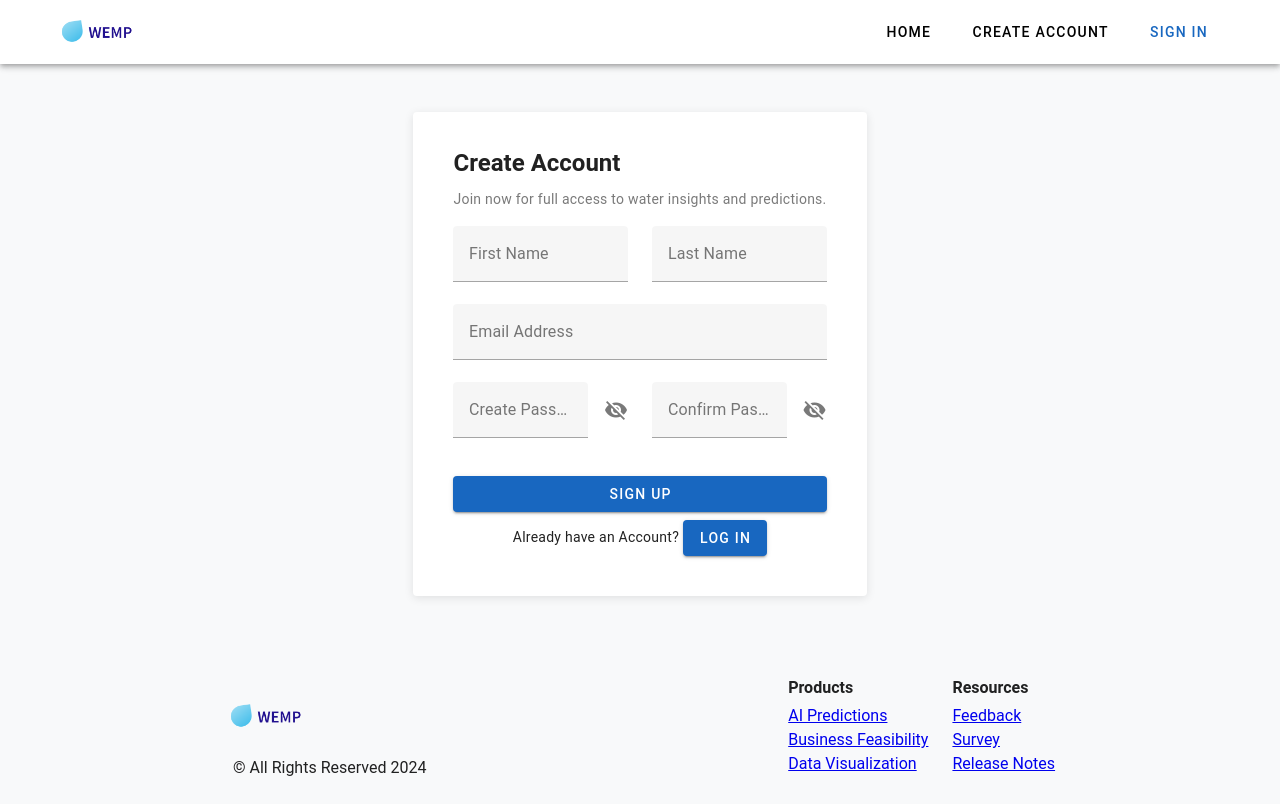
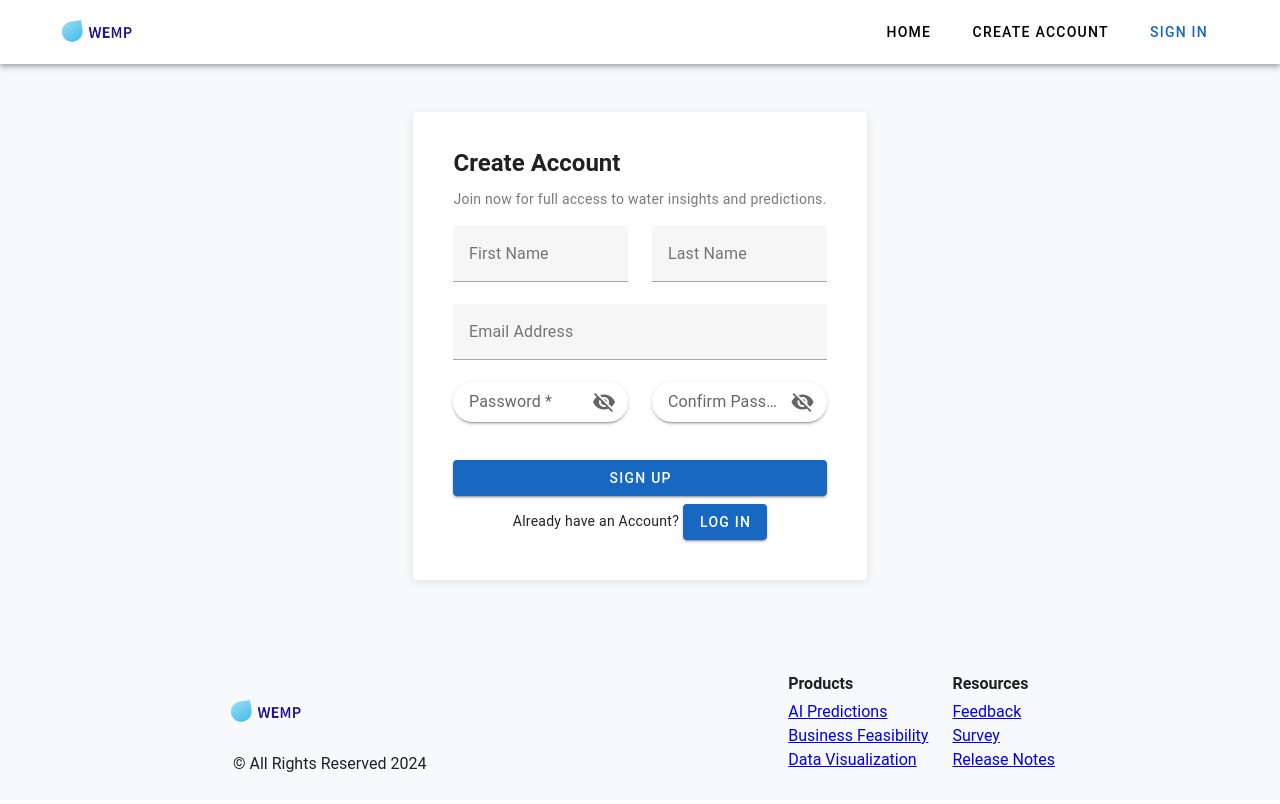
Before and after one commit to Thugchanbeno/r-s-c-m-models, a Vue app in the folder PROJ/wemp2.0/: page / in a window 1280 px wide. Both pictures are taken after a click on the button "CREATE ACCOUNT". Built offline with nearby package versions, Linux system fonts and the light colour scheme.

Commit message:
modified default layout and homepage

```diff
--- a/PROJ/wemp2.0/src/layouts/default.vue
+++ b/PROJ/wemp2.0/src/layouts/default.vue
@@ -12,7 +12,7 @@
             />
           </v-col>
           <v-col cols="auto">
-            <v-btn text href="#">Home</v-btn>
+            <v-btn @click="navigateToIndex">Home</v-btn>
             <v-btn class="mx-2" outlined color="black" @click="navigateToSignUp"
               >Create Account</v-btn
             >
@@ -74,6 +74,9 @@ export default {
     navigateToSignUp() {
       this.$router.push("/SignUp");
     },
+    navigateToIndex() {
+      this.$router.push("/");
+    },
   },
 };
 </script>
--- a/PROJ/wemp2.0/src/pages/DataViz.vue
+++ b/PROJ/wemp2.0/src/pages/DataViz.vue
@@ -1,8 +1,20 @@
 <template>
-  <div class="pa-4">
+  <div class="d-flex flex-column pa-4">
     <v-row cols="auto" justify="space-around" mt="1rem">
-      <v-text-field label="search"></v-text-field>
-      <v-text-field label="search"></v-text-field>
+      <v-col>
+        <v-text-field
+          prepend-inner-icon="mdi-magnify"
+          label="search"
+          placeholder="keywords"
+        />
+      </v-col>
+      <v-col>
+        <v-text-field
+          prepend-inner-icon="mdi-magnify"
+          label="region"
+          placeholder="county"
+        />
+      </v-col>
     </v-row>
     <div class="text-center mb-8">
       <h1 class="text-h4 font-weight-bold mb-2">
--- a/PROJ/wemp2.0/src/pages/SignUp.vue
+++ b/PROJ/wemp2.0/src/pages/SignUp.vue
@@ -24,20 +24,34 @@
           <v-row>
             <v-col cols="12" md="6">
               <v-text-field
-                label="Create Password"
-                type="password"
-                required
-                append-icon="mdi-eye-off"
-                @click:append="togglePasswordVisibility"
+                density="compact"
+                bg-color="white"
+                variant="solo"
+                label="Password *"
+                rounded="xl"
+                v-model="password"
+                :type="passwordFieldType"
+                :append-inner-icon="
+                  passwordFieldType === 'password' ? 'mdi-eye-off' : 'mdi-eye'
+                "
+                @click:append-inner="togglePasswordVisibility"
               ></v-text-field>
             </v-col>
             <v-col cols="12" md="6">
               <v-text-field
-                label="Confirm Password"
-                type="password"
-                required
-                append-icon="mdi-eye-off"
-                @click:append="togglePasswordVisibility"
+                density="compact"
+                bg-color="white"
+                variant="solo"
+                label="Confirm Password *"
+                rounded="xl"
+                v-model="passwordConfirm"
+                :type="passwordConfirmFieldType"
+                :append-inner-icon="
+                  passwordConfirmFieldType === 'password'
+                    ? 'mdi-eye-off'
+                    : 'mdi-eye'
+                "
+                @click:append-inner="togglePasswordConfirmVisibility"
               ></v-text-field>
             </v-col>
           </v-row>
@@ -57,8 +71,25 @@
 <script>
 export default {
   name: "SignUp",
+  data() {
+    return {
+      password: "", // User's password input
+      passwordConfirm: "", // User's confirm password input
+      passwordFieldType: "password", // Default password type for password field
+      passwordConfirmFieldType: "password", // Default password type for confirm field
+    };
+  },
   methods: {
-    togglePasswordVisibility() {},
+    // Toggle visibility for the password field
+    togglePasswordVisibility() {
+      this.passwordFieldType =
+        this.passwordFieldType === "password" ? "text" : "password";
+    },
+    // Toggle visibility for the confirm password field
+    togglePasswordConfirmVisibility() {
+      this.passwordConfirmFieldType =
+        this.passwordConfirmFieldType === "password" ? "text" : "password";
+    },
   },
 };
 </script>
```
